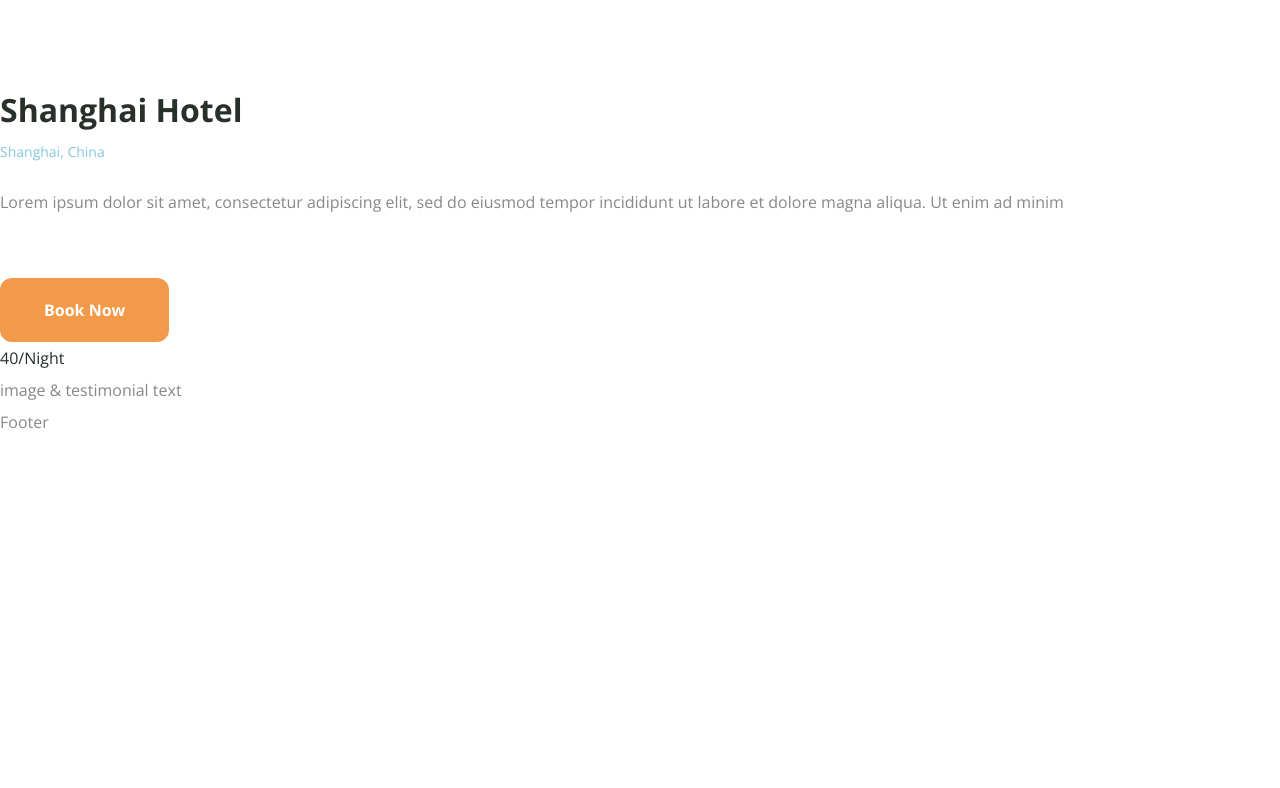
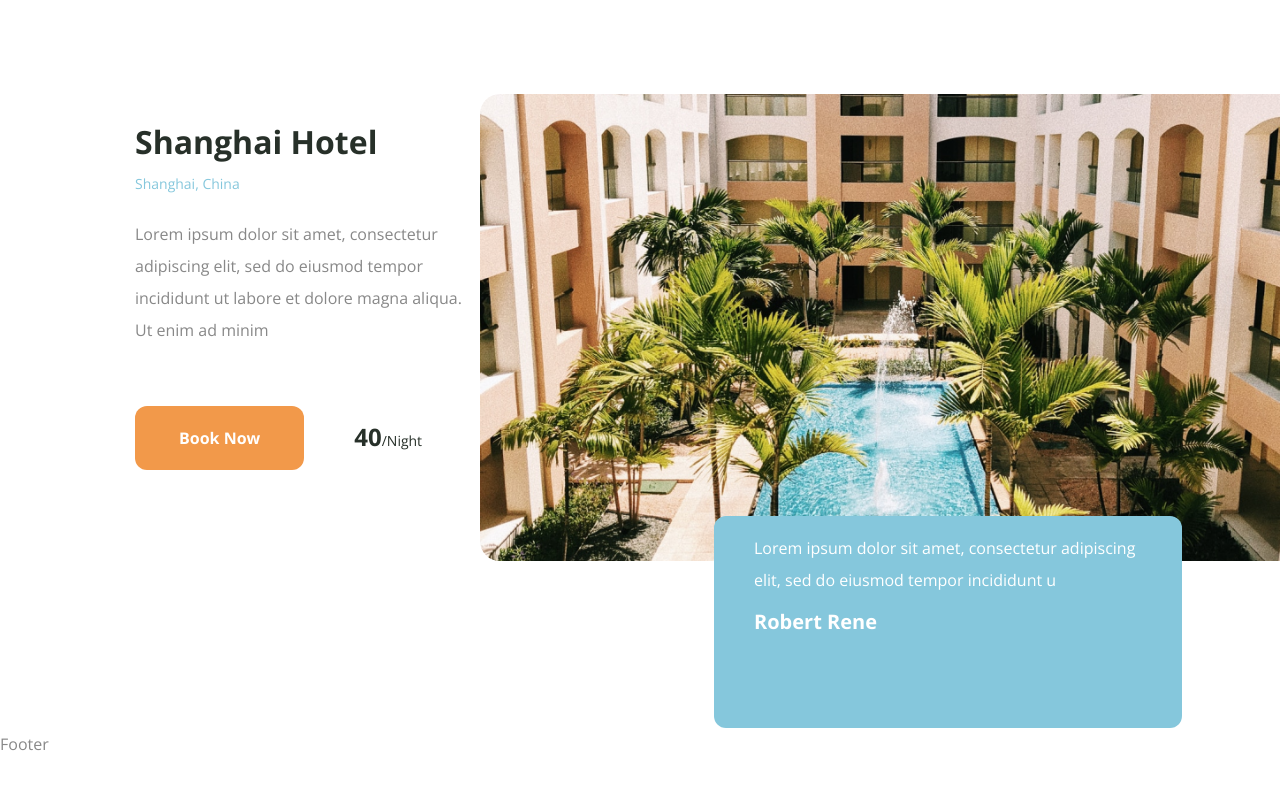
Before and after one commit to Jisap/next14-hotely, a Next.js app: page / in a window 1280 px wide. Shown: the part 2050-2838 px from the top of the page. Built offline with nearby package versions, Linux system fonts and the light colour scheme.

Commit message:
Recommendation

```diff
--- a/components/Recommendation.jsx
+++ b/components/Recommendation.jsx
@@ -67,12 +67,13 @@ const Recommendation = () => {
           {recommendationData.map((hotel, index) => {
             return (
               <SwiperSlide key={index}>
-                <div>
+                <div className="flex flex-col xl:flex-row xl:pl-[135px] gap-y-12 xl:gap-y-0">
                   {/* text */}
-                  <div>
+                  <div className="max-w-[345px] xl:pt-8 order-2 xl:order-1 text-center mx-auto xl:text-left xl:mx-0">
                     <h2 className="h2 mb-4">{hotel.name}</h2>
                     <p className="text-soft_green text-sm mb-6">{hotel.location}</p>
                     <p className="mb-[60px]">{hotel.desc}</p>
+                    <div className="flex items-center gap-x-[50px]">
                       <Button
                         variant='accent'
                         className='px-[44px]'
@@ -80,12 +81,33 @@ const Recommendation = () => {
                         Book Now
                       </Button>
                       <div className="text-black">
-                      <span>{hotel.price}</span>
-                      <span>/Night</span>
+                        <span className="font-bold text-2xl">{hotel.price}</span>
+                        <span className="text-sm">/Night</span>
+                      </div>
                     </div>
                   </div>
                   {/* image & testimonial */}
-                  <div>image & testimonial text</div>
+                  <div className="order-1 xl:order-2 flex-1 justify-center xl:justify-end relative h-[634px]">
+                    <div>
+                      <Image
+                        src={hotel.image}
+                        width={905}
+                        height={528}
+                        quality={100}
+                        alt=""
+                        className="xl:rounded-tl-[20px] xl:rounded-bl-[20px]"
+                      />
+                      <div className="bg-soft_green p-4 text-white text-center xl:text-left xl:max-w-[468px] xl:min-h-[212px]
+                      xl:absolute xl:bottom-0 xl:translate-x-1/2 xl:rounded-xl xl:px-10">
+                        <p className="mb-3 max-w-md mx-auto xl:max-w-none xl:mx-0">
+                          {hotel.testimonial.message}
+                        </p>
+                        <p className="text-xl font-bold">
+                          {hotel.testimonial.personName}
+                        </p>
+                      </div>
+                    </div>
+                  </div>
                 </div>
               </SwiperSlide>
             )
```
Lines whose indentation alone changed are shown as unchanged.
